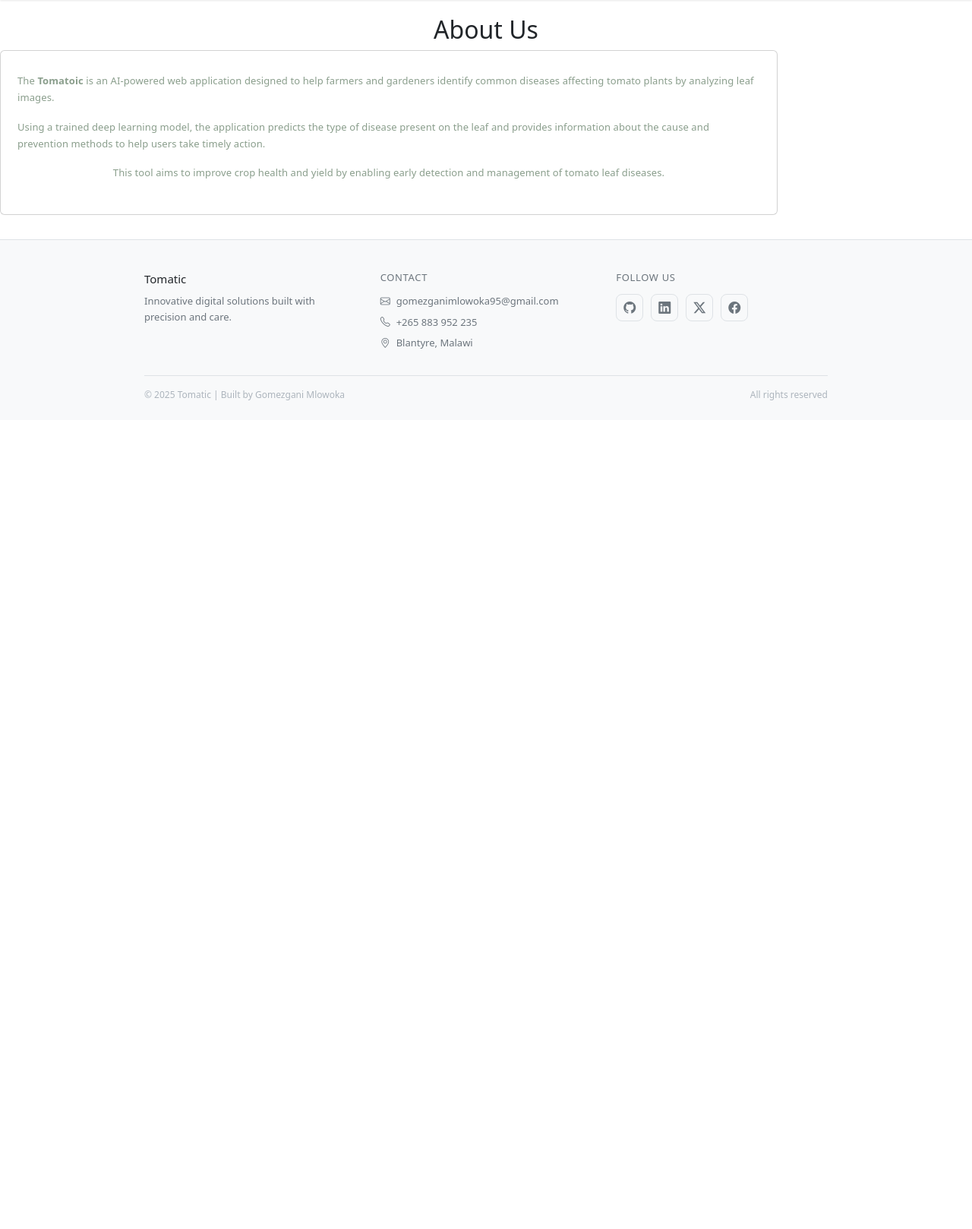
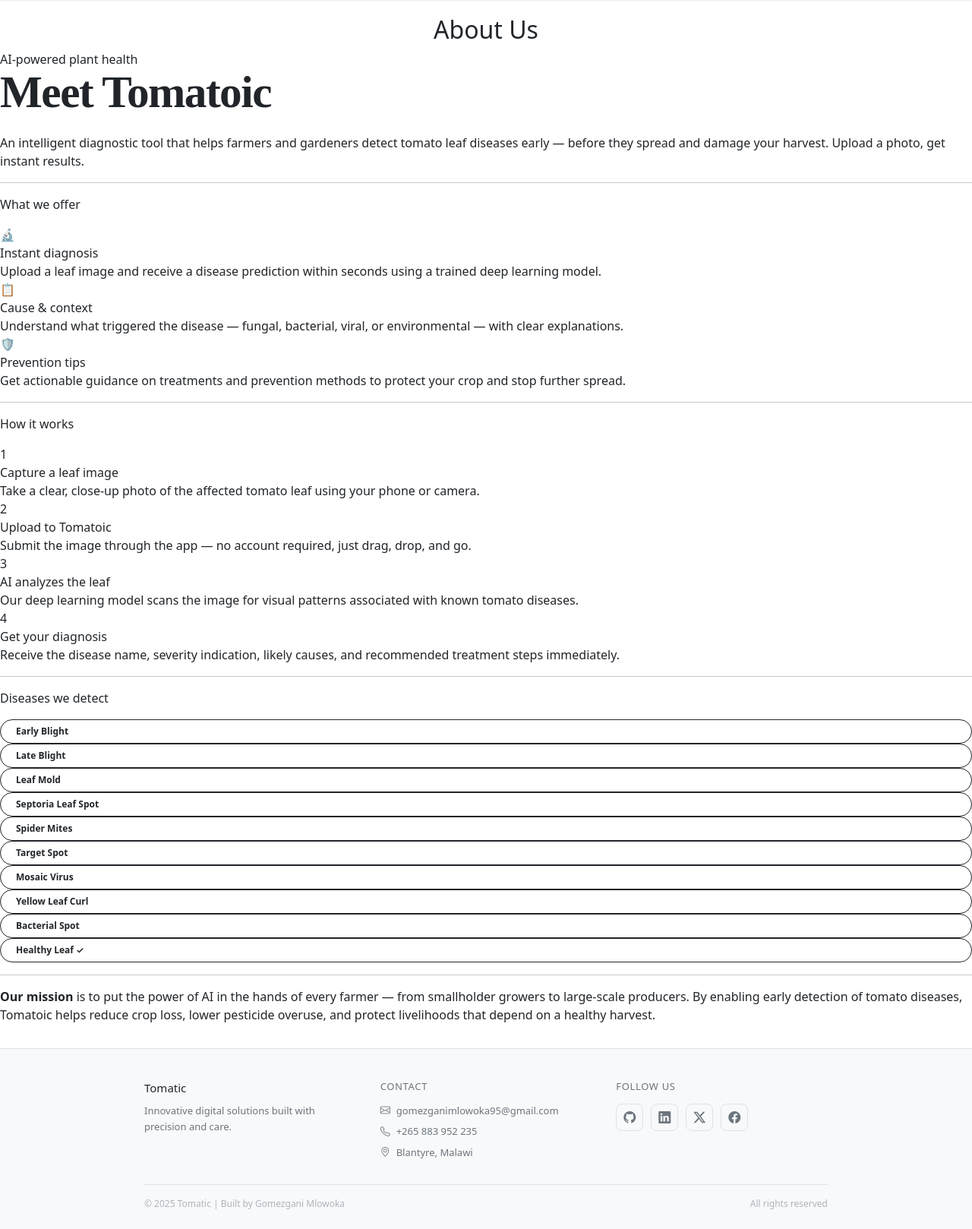
Before and after one commit to gomezganimlowoka/tomatic, a Flask app: page /about in a window 1280 px wide. Shown: the part 92-1710 px from the top of the page at 76% size. Before the commit the page ends 619 px from the top, so only its background shows below. Run offline with Flask 3, Linux system fonts and the light colour scheme.

Commit message:
improve the about page
change the content to be more attractive

```diff
--- a/app/templates/about.html
+++ b/app/templates/about.html
@@ -5,23 +5,104 @@
 {% block content%}
 <h2 style="text-align: center; margin-top: 20px;">About Us</h2>
 
-    <main style="display: flex; flex-direction: column; align-items: center; width:80%" class="content-container">
-      <section style="display: flex; flex-direction: column; align-items: center;" class="card" >
-        <p>
-          The <strong>Tomatoic</strong> is an AI-powered web
-          application designed to help farmers and gardeners identify common
-          diseases affecting tomato plants by analyzing leaf images.
-        </p>
-        <p >
-          Using a trained deep learning model, the application predicts the type
-          of disease present on the leaf and provides information about the
-          cause and prevention methods to help users take timely action.
-        </p>
-        <p >
-          This tool aims to improve crop health and yield by enabling early
-          detection and management of tomato leaf diseases.
-        </p>
-      </section>
-    </main>
+    <main class="content-container">
+
+    <!-- Hero -->
+    <div class="hero-badge">
+      <div class="leaf-dot"></div>
+      AI-powered plant health
+    </div>
+    <h1 class="hero-title">Meet <span>Tomatoic</span></h1>
+    <p class="hero-sub">
+      An intelligent diagnostic tool that helps farmers and gardeners detect tomato leaf diseases early —
+      before they spread and damage your harvest. Upload a photo, get instant results.
+    </p>
+
+    <hr class="divider"/>
+
+    <!-- Features -->
+    <p class="section-label">What we offer</p>
+    <div class="card-grid">
+      <div class="feat-card">
+        <div class="feat-icon green">🔬</div>
+        <div class="feat-title">Instant diagnosis</div>
+        <div class="feat-desc">Upload a leaf image and receive a disease prediction within seconds using a trained deep learning model.</div>
+      </div>
+      <div class="feat-card">
+        <div class="feat-icon amber">📋</div>
+        <div class="feat-title">Cause &amp; context</div>
+        <div class="feat-desc">Understand what triggered the disease — fungal, bacterial, viral, or environmental — with clear explanations.</div>
+      </div>
+      <div class="feat-card">
+        <div class="feat-icon blue">🛡️</div>
+        <div class="feat-title">Prevention tips</div>
+        <div class="feat-desc">Get actionable guidance on treatments and prevention methods to protect your crop and stop further spread.</div>
+      </div>
+    </div>
+
+    <hr class="divider"/>
+
+    <!-- How it works -->
+    <p class="section-label">How it works</p>
+    <div class="how-steps">
+      <div class="step-row">
+        <div class="step-num">1</div>
+        <div>
+          <div class="step-title">Capture a leaf image</div>
+          <div class="step-desc">Take a clear, close-up photo of the affected tomato leaf using your phone or camera.</div>
+        </div>
+      </div>
+      <div class="step-row">
+        <div class="step-num">2</div>
+        <div>
+          <div class="step-title">Upload to Tomatoic</div>
+          <div class="step-desc">Submit the image through the app — no account required, just drag, drop, and go.</div>
+        </div>
+      </div>
+      <div class="step-row">
+        <div class="step-num">3</div>
+        <div>
+          <div class="step-title">AI analyzes the leaf</div>
+          <div class="step-desc">Our deep learning model scans the image for visual patterns associated with known tomato diseases.</div>
+        </div>
+      </div>
+      <div class="step-row">
+        <div class="step-num">4</div>
+        <div>
+          <div class="step-title">Get your diagnosis</div>
+          <div class="step-desc">Receive the disease name, severity indication, likely causes, and recommended treatment steps immediately.</div>
+        </div>
+      </div>
+    </div>
+
+    <hr class="divider"/>
+
+    <!-- Diseases -->
+    <p class="section-label">Diseases we detect</p>
+    <div class="diseases-grid">
+      <div class="disease-pill"><div class="disease-dot"></div>Early Blight</div>
+      <div class="disease-pill"><div class="disease-dot"></div>Late Blight</div>
+      <div class="disease-pill"><div class="disease-dot"></div>Leaf Mold</div>
+      <div class="disease-pill"><div class="disease-dot"></div>Septoria Leaf Spot</div>
+      <div class="disease-pill"><div class="disease-dot"></div>Spider Mites</div>
+      <div class="disease-pill"><div class="disease-dot"></div>Target Spot</div>
+      <div class="disease-pill"><div class="disease-dot"></div>Mosaic Virus</div>
+      <div class="disease-pill"><div class="disease-dot"></div>Yellow Leaf Curl</div>
+      <div class="disease-pill"><div class="disease-dot"></div>Bacterial Spot</div>
+      <div class="disease-pill"><div class="disease-dot"></div>Healthy Leaf ✓</div>
+    </div>
+
+    <hr class="divider"/>
+
+    <!-- Mission -->
+    <div class="mission-box">
+      <p class="mission-text">
+        <strong>Our mission</strong> is to put the power of AI in the hands of every farmer —
+        from smallholder growers to large-scale producers. By enabling early detection of tomato diseases,
+        Tomatoic helps reduce crop loss, lower pesticide overuse, and protect livelihoods that depend on a healthy harvest.
+      </p>
+    </div>
+
+  </main>
      {%endblock%}
 </html>
```
